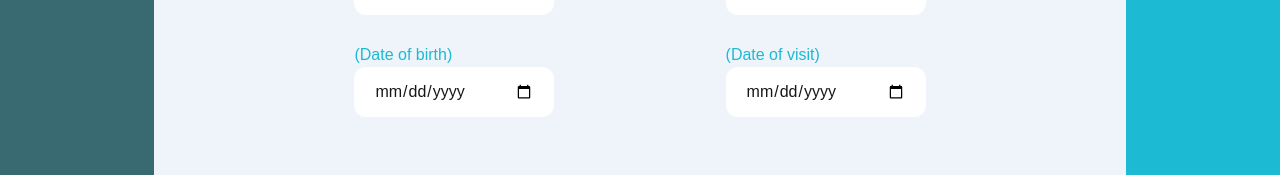
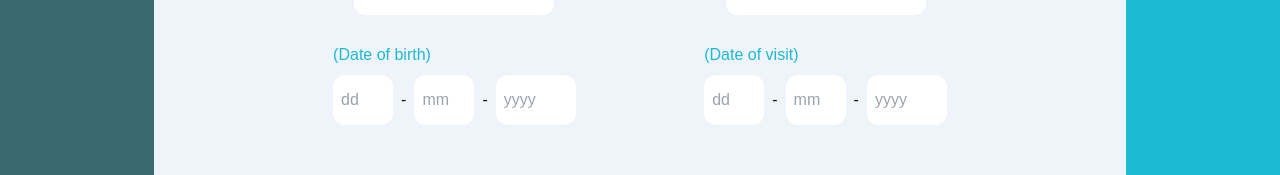
Before and after one commit to OptimusQuidFacit/ekhisApp, a Next.js app: page / in a window 1280 px wide. Shown: the part 519-694 px from the top of the page. Built offline with nearby package versions, Linux system fonts and the light colour scheme; no server answers; what tailwindcss-filters would draw is missing.

Commit message:
Formatting of dates

```diff
--- a/src/app/lib/config/utility.ts
+++ b/src/app/lib/config/utility.ts
@@ -77,6 +77,7 @@ export const findFacilitiies=(lga:string)=>{
     }
 }
 export type visitObject = {
+    diagnosis:string,
     time:String,
     day:number,
     month: number,
--- a/src/app/lib/controllers/patientActions.ts
+++ b/src/app/lib/controllers/patientActions.ts
@@ -7,13 +7,14 @@ import Patients from "../models/patients";
 
 export const submitForm = async (prevState: any, formData:any)=>{
     const {firstName, lastName, middleName, NIN, phoneNumber, DOB, facility,
-            LGA, day, month, year, time, diagnosis
+            LGA, day, month, year, DOBday, DOBmonth, DOByear, time, diagnosis
      }= Object.fromEntries(formData)
      let visit= {
-        time, day, month, year
+        diagnosis, time, day, month, year
      }
-     let initialPatient={
-        firstName, lastName, middleName, NIN, phoneNumber, diagnosis, DOB, facility,
+     let dob= `${DOBday}/${DOBmonth}/${DOByear}`
+     let initialPatient= {
+        firstName, lastName, middleName, NIN, phoneNumber, DOB:dob, facility,
         LGA, visits:[visit]
      }
      let patientNameAndPhone={firstName, lastName, middleName, phoneNumber}
--- a/src/app/lib/data/patients.ts
+++ b/src/app/lib/data/patients.ts
@@ -28,7 +28,7 @@ export type formattedPatients={
     november: number;
     december: number;
 }
-// export const domain= "http://localhost:3000";
+// export const domain= "http://localhost:3001";
 export const domain="https://ekhis-app.vercel.app"
 export const getPatients =async(year:number)=>{
     try{
--- a/src/app/lib/models/patients.ts
+++ b/src/app/lib/models/patients.ts
@@ -9,7 +9,6 @@ const patientSchema = new mongoose.Schema({
     NIN:{ type: Number, required:true, unique:true},
     DOB:{ type: String},
     phoneNumber:{ type: Number, required:true},
-    diagnosis:{ type: String},
     LGA:{ type: String, required:true},
     facility:{ type: String, required:true},
     visits:{ type: [{diagnosis: String, time: String, day: Number, month: Number, year: Number}], required:true},
--- a/src/components/PatientForm.tsx
+++ b/src/components/PatientForm.tsx
@@ -21,6 +21,10 @@ const PatientForm = () => {
     const [day, setDay] = useState<number|null>(null);
     const [month, setMonth] = useState<number|null>(null);
     const [year, setYear] = useState<number|null>(null);
+    //DOB values
+    const [DOBday, setDOBDay] = useState<number|null>(null);
+    const [DOBmonth, setDOBMonth] = useState<number|null>(null);
+    const [DOByear, DOBsetYear] = useState<number|null>(null);
     const handleVisit=(e: React.ChangeEvent<HTMLInputElement>)=>{
         console.log(e.target.value.split("-"));
         let date=e.target.value.split("-")
@@ -85,13 +89,26 @@ const PatientForm = () => {
                 <label className="block text-primary" htmlFor="DOB">
                     (Date of birth)
                 </label>
-                    <input className="p-5 rounded-xl h-[50px] w-[200px]" placeholder="Date of Birth" type="date" name="DOB" id="DOB" />
+                   <div className="mt-2 flex gap-2 justify-center items-center">
+                        <input className="p-2 rounded-xl h-[50px] w-[60px]" placeholder="dd" type="number" name="DOBday" id="DOBday" />
+                        -
+                        <input className="p-2 rounded-xl h-[50px] w-[60px]" placeholder="mm" type="number" name="DOBmonth" id="DOBmonth" />
+                        -
+                        <input className="p-2 rounded-xl h-[50px] w-[80px]" placeholder="yyyy" type="number" name="DOByear" id="DOByear" />
+                    </div>
+                    {/* <input className="p-5 rounded-xl h-[60px] w-[200px]" placeholder="Date of Birth" type="date" name="DOB" id="DOB" /> */}
                 </div>
                 <div>
                 <label  className="block text-primary" htmlFor="DOV">
                     (Date of visit)
                 </label>
-                <input onInput={handleVisit} className="p-5 rounded-xl h-[50px] w-[200px]" placeholder="Date of Visit" type="date" name="DOV" id="DOV" />
+                    <div className="mt-2 flex gap-2 justify-center items-center">
+                        <input className="p-2 rounded-xl h-[50px] w-[60px]" placeholder="dd" type="number" name="day" id="day" />
+                        -
+                        <input className="p-2 rounded-xl h-[50px] w-[60px]" placeholder="mm" type="number" name="month" id="month" />
+                        -
+                        <input className="p-2 rounded-xl h-[50px] w-[80px]" placeholder="yyyy" type="number" name="year" id="year" />
+                    </div>
                 </div>
 
                 <input  value={LGA as string} type="hidden" name="LGA" id="LGA" />
```
